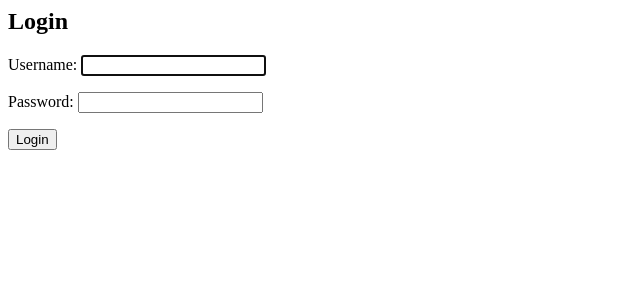
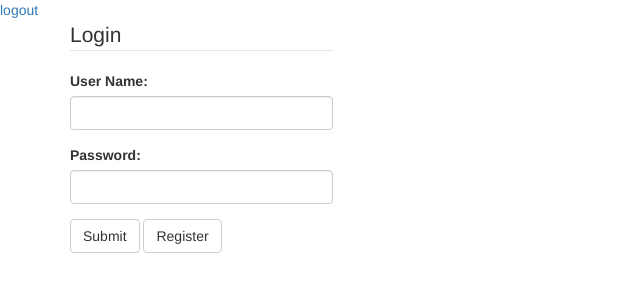
Before and after one commit to sateigen/kanban-django, a Django app: page /login/ in a window 1280 px wide. Shown: the top 300 px of the page, without its empty margins (0-640 px from the left). Run offline with Django 3.2, Linux system fonts and the light colour scheme; some libraries are stand-ins or nearby versions.

Commit message:
custom login, logout, register

```diff
--- a/board/templates/registration/login.html
+++ b/board/templates/registration/login.html
@@ -1,6 +1,26 @@
-<h2>Login</h2>
-<form method="post">
-  {% csrf_token %}
-  {{ form.as_p }}
-  <button type="submit">Login</button>
-</form>
+
+{% extends 'board/base.html' %}
+{% block body %}
+<div class="container">
+  <div class="row">
+  <div class="col-md-3">
+    <form method="post" action="">
+      {% csrf_token %}
+      <fieldset>
+        <legend>Login</legend>
+        <div class="form-group">
+            <label for="username">User Name:</label>
+            <input class="form-control" id="username" name="username">
+        </div>
+        <div class="form-group">
+            <label for="pwd">Password:</label>
+            <input type="password" class="form-control" id="pwd" name="password">
+        </div>
+        <button type="submit" class="btn btn-default">Submit</button>
+        <a href="/register" class="btn btn-default" role="button">Register</a>
+      </fieldset>
+    </form>
+</div>
+</div>
+</div>
+{% endblock %}
--- a/board/templates/registration/register.html
+++ b/board/templates/registration/register.html
@@ -4,6 +4,7 @@
   <h1>Create an account</h1>
 
   <form action="" method="post">
+    {% csrf_token %}
       {{ form.as_p }}
       <input type="submit" value="Create the account">
   </form>
--- a/board/urls.py
+++ b/board/urls.py
@@ -4,6 +4,9 @@ from . import views
 
 urlpatterns = [
     url(r'^$', views.index, name='index'),
-    url(r'board/(?P<board_id>[0-9]+)/$', views.board_detail, name='board_detail'),
+    url(r'^board/(?P<board_id>[0-9]+)/$', views.board_detail, name='board_detail'),
     url(r'register/$', views.register, name='register'),
+    url(r'all_boards/$', views.all_boards, name='home'),
+    url(r'login/$', views.signin, name='login'),
+    url(r'logout/$', views.signout, name='logout'),
 ]
--- a/board/views.py
+++ b/board/views.py
@@ -10,14 +10,18 @@ from .serializers import BoardSerializer, TaskSerializer, TicketSerializer
 from rest_framework import viewsets
 
 
+def index(request):
+    return render(request, 'board/index.html')
+
+
 @login_required
-def index(request):
+def all_boards(request):
     user = request.user
     boards = Board.objects.filter(user=user)
     context = {
         'boards': boards
     }
-    return render(request, 'board/index.html', context)
+    return render(request, 'board/all_boards.html', context)
 
 
 class BoardViewSet(viewsets.ModelViewSet):
@@ -44,6 +48,18 @@ def board_detail(request, board_id):
     return render(request, 'board/board.html', context)
 
 
+def signin(request):
+    if request.POST:
+        username = request.POST['username']
+        password = request.POST['password']
+        user = authenticate(username=username, password=password)
+        if user is not None:
+            login(request, user)
+            return HttpResponseRedirect('/all_boards/')
+    else:
+        return render(request, 'registration/login.html')
+
+
 def signout(request):
     logout(request)
     return render(request, 'registration/logout.html')
@@ -54,7 +70,7 @@ def register(request):
         form = UserCreationForm(request.POST)
         if form.is_valid():
             new_user = form.save()
-            return HttpResponseRedirect('/api/board/')
+            return HttpResponseRedirect('/all_boards/')
     else:
         form = UserCreationForm()
     context = {'form': form}
--- a/kanban/urls.py
+++ b/kanban/urls.py
@@ -1,8 +1,6 @@
 from django.conf.urls import include, url
 from django.contrib import admin
 from django.contrib.auth import views as auth_views
-from django.views.generic.edit import CreateView
-from django.contrib.auth.forms import UserCreationForm
 from rest_framework import routers
 from board import views
 
@@ -17,6 +15,4 @@ urlpatterns = [
     url(r'^admin/', admin.site.urls),
     url(r'^api/', include(router.urls)),
     url(r'^', include('board.urls')),
-    url(r'^login/$', auth_views.login, name='login'),
-    url(r'^logout/$', auth_views.logout, name='logout'),
 ]
```
Also changed, not shown: board/forms.py (added, +11 -0 lines), board/templates/board/all_boards.html (added, +7 -0 lines), board/templates/board/index.html (+4 -3 lines).
